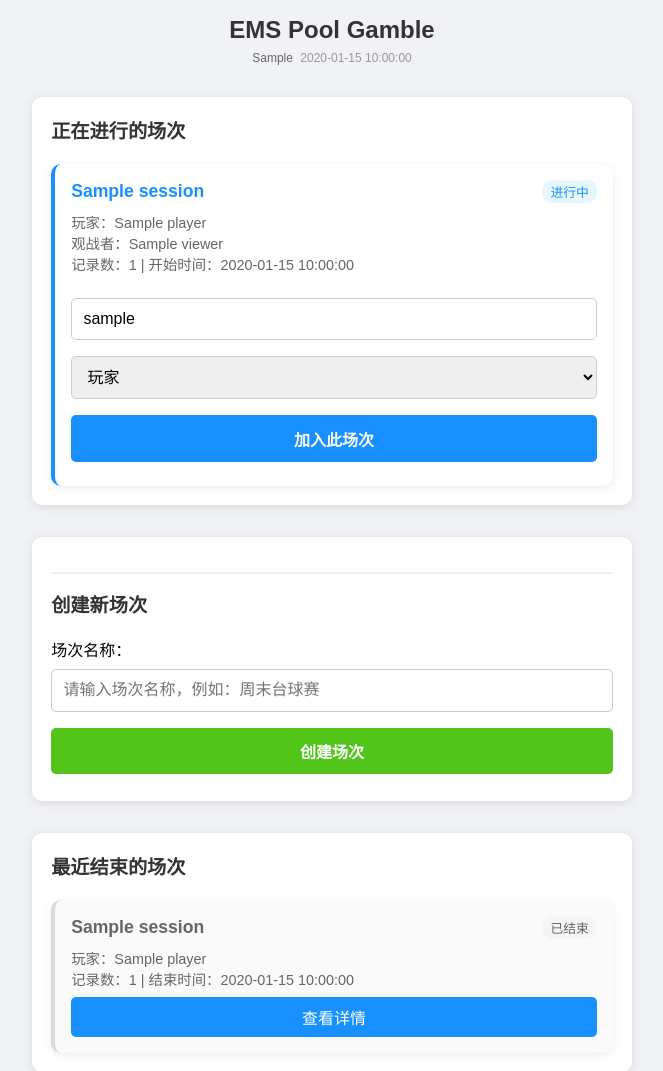
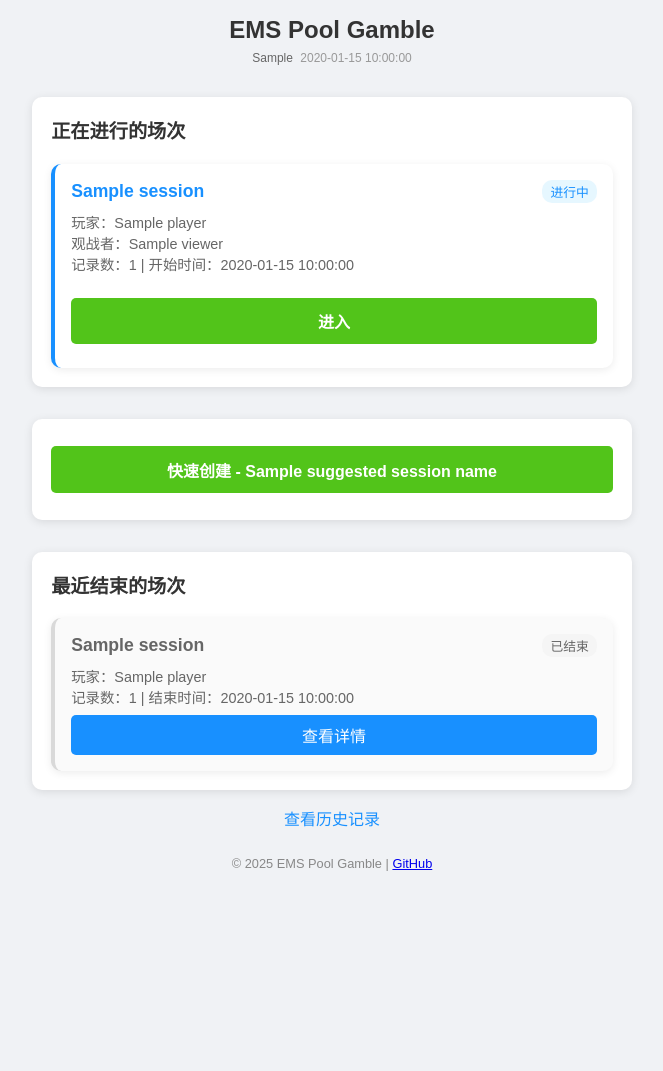
Before and after one commit to xiaoyuin/EMSPoolGamble, a Flask app: template templates/index.html in a window 1280 px wide. Shown: the top 1071 px of the page, without its empty margins (308-971 px from the left). After the commit the page ends 871 px from the top, so only its background shows below. Run offline with Flask 3, Linux system fonts and the light colour scheme; the template is opened without the code that fills it: most values are stand-ins (such as "Sample title", 1, 10 or a date in 2020).

Commit message:
Improve UI for fast creating

```diff
--- a/app.py
+++ b/app.py
@@ -21,6 +21,25 @@ DEFAULT_SCORE_OPTIONS = [1, 2, 3, 4, 5, 6, 7, 8, 9, 10]
 
 # 全局变量存储最近添加的玩家名字
 recent_players = []
+
+# 生成自动场次名称
+def generate_session_name():
+    now = datetime.datetime.now()
+    month = now.month
+    day = now.day
+    hour = now.hour
+
+    # 判断时间段
+    if 6 <= hour < 11:
+        time_period = "上午"
+    elif 11 <= hour < 14:
+        time_period = "中午"
+    elif 14 <= hour < 18:
+        time_period = "下午"
+    else:
+        time_period = "晚上"
+
+    return f"{month}月{day}号{time_period}场"
 
 # 尝试从文件加载历史数据
 def load_data():
@@ -92,11 +111,16 @@ def index():
         action = request.form.get('action')
 
         if action == 'create_session':
-            # 创建新场次
-            session_name = request.form['session_name'].strip()
-            if not session_name:
-                flash('场次名称不能为空', 'error')
-                return redirect(url_for('index'))
+            # 自动创建新场次，无需用户输入
+            session_name = generate_session_name()
+
+            # 如果已经存在相同名称的活跃场次，添加序号
+            existing_names = [s['name'] for s in sessions.values() if s.get('active', True)]
+            counter = 1
+            original_name = session_name
+            while session_name in existing_names:
+                counter += 1
+                session_name = f"{original_name} ({counter})"
 
             session_id = str(uuid.uuid4())
             sessions[session_id] = {
@@ -112,43 +136,19 @@ def index():
             # 保存数据
             save_data()
             flash(f'场次 "{session_name}" 创建成功', 'success')
-            return redirect(url_for('index'))
+            # 直接进入新创建的房间
+            return redirect(url_for('game', session_id=session_id))
 
         elif action == 'join_session':
-            # 加入现有场次
-            username = request.form['username'].strip()
-            role = request.form['role']  # player/viewer
+            # 直接加入现有场次，所有人都是玩家
             session_id = request.form['session_id']
-
-            # 验证用户名
-            if not username:
-                flash('用户名不能为空', 'error')
-                return redirect(url_for('index'))
 
             if session_id not in sessions:
                 flash('场次不存在', 'error')
                 return redirect(url_for('index'))
 
-            # 注册用户
-            if role == 'player':
-                sessions[session_id]['players'].add(username)
-                # 确保新玩家在scores字典中有条目
-                if username not in sessions[session_id]['scores']:
-                    sessions[session_id]['scores'][username] = 0
-            else:
-                sessions[session_id]['viewers'].add(username)
-
-            session['username'] = username
-            session['role'] = role
-            session['session_id'] = session_id
-
-            # 记录用户名到浏览器缓存
-            session['last_username'] = username
-
-            # 保存数据
-            save_data()
-
-            return redirect(url_for('game'))
+            # 直接跳转到游戏页面，无需登录
+            return redirect(url_for('game', session_id=session_id))
 
     # 获取所有活跃的场次
     active_sessions = {k: v for k, v in sessions.items() if v.get('active', True)}
@@ -166,75 +166,32 @@ def index():
         reverse=True
     )[:3]
 
-    # 获取上次登录的用户名
-    last_username = session.get('last_username', '')
-
-    # 检查用户当前的session_id是否仍然有效（场次是否还在进行中）
-    current_session_id = session.get('session_id')
-    if current_session_id:
-        if current_session_id not in sessions or not sessions[current_session_id].get('active', True):
-            # 清除无效的session信息
-            session.pop('session_id', None)
-            if current_session_id not in sessions:
-                flash('您所在的场次已被删除', 'error')
-            else:
-                flash('您所在的场次已结束', 'error')
-
     return render_template('index.html',
                          active_sessions=sorted_active_sessions,
                          ended_sessions=sorted_ended_sessions,
-                         last_username=last_username,
                          sessions=sessions,
+                         suggested_session_name=generate_session_name(),
                          app_version=APP_VERSION,
                          app_name=APP_NAME,
                          version_date=VERSION_DATE)
 
-@app.route('/game', methods=['GET', 'POST'])
-def game():
-    # 游戏主界面
-    session_id = session.get('session_id')
-    username = session.get('username')
-    role = session.get('role')
+@app.route('/game')
+@app.route('/game/<session_id>')
+def game(session_id=None):
+    # 游戏主界面 - 通过URL参数或session获取session_id
+    if session_id is None:
+        session_id = session.get('session_id')
 
     if not session_id or session_id not in sessions:
+        flash('请先选择一个场次', 'error')
         return redirect(url_for('index'))
 
     game_session = sessions[session_id]
 
     # 检查场次是否已被结束
     if not game_session.get('active', True):
-        # 清除用户的session信息
-        session.pop('session_id', None)
-        flash('该场次已经结束，您已被自动退出', 'error')
+        flash('该场次已经结束', 'error')
         return redirect(url_for('index'))
-
-    if request.method == 'POST' and role == 'player':
-        winner = request.form['winner']
-        loser = request.form['loser']
-        score = int(request.form['score'])
-
-        # 验证
-        if winner == loser:
-            flash('胜者和败者不能是同一个玩家', 'error')
-        elif winner not in game_session['players'] or loser not in game_session['players']:
-            flash('选择的玩家不在当前场次中', 'error')
-        else:
-            # 记录本次计分
-            record_data = {
-                'winner': winner,
-                'loser': loser,
-                'score': score,
-                'timestamp': datetime.datetime.now().strftime('%Y-%m-%d %H:%M:%S')
-            }
-            game_session['records'].append(record_data)
-
-            # 更新分数
-            game_session['scores'][winner] += score
-            game_session['scores'][loser] -= score
-
-            # 保存数据
-            save_data()
-            flash('成功记录分数', 'success')
 
     # 准备玩家列表，按分数排序
     # 确保所有玩家都在scores字典中有条目
@@ -250,13 +207,11 @@ def game():
 
     return render_template(
         'game.html',
+        session_id=session_id,
         session=game_session,
-        username=username,
-        role=role,
         score_options=DEFAULT_SCORE_OPTIONS,
         sorted_players=sorted_players,
         recent_players=recent_players,  # 传递最近玩家列表
-        default_loser=next((p for p in game_session['players'] if p != username), ''),
         app_version=APP_VERSION
     )
 
@@ -289,26 +244,13 @@ def history():
                           total_scores=sorted_total_scores,
                           app_version=APP_VERSION)
 
-@app.route('/logout')
-def logout():
-    session.clear()
-    flash('您已成功退出', 'success')
-    return redirect(url_for('index'))
 
-@app.route('/end_session')
-def end_session():
+@app.route('/end_session/<session_id>')
+def end_session(session_id):
     # 结束当前场次
-    session_id = session.get('session_id')
-    username = session.get('username')
-    role = session.get('role')
-
-    if not session_id or session_id not in sessions:
+    if session_id not in sessions:
+        flash('场次不存在', 'error')
         return redirect(url_for('index'))
-
-    # 验证权限
-    if role != 'player':
-        flash('只有玩家可以结束场次', 'error')
-        return redirect(url_for('game'))
 
     # 标记为非活跃
     sessions[session_id]['active'] = False
@@ -333,41 +275,30 @@ def api_scores():
     else:
         return jsonify({'error': 'Invalid session ID'}), 400
 
-@app.route('/add_player', methods=['POST'])
-def add_player():
+@app.route('/add_player/<session_id>', methods=['POST'])
+def add_player(session_id):
     global recent_players
     # 在游戏中添加新玩家
-    session_id = session.get('session_id')
-    username = session.get('username')
-    role = session.get('role')
-
-    if not session_id or session_id not in sessions:
+    if session_id not in sessions:
+        flash('场次不存在', 'error')
         return redirect(url_for('index'))
 
     game_session = sessions[session_id]
 
     # 检查场次是否已被结束
     if not game_session.get('active', True):
-        session.pop('session_id', None)
-        flash('该场次已经结束，您已被自动退出', 'error')
+        flash('该场次已经结束', 'error')
         return redirect(url_for('index'))
-
-    # 验证权限
-    if role != 'player':
-        flash('只有玩家可以添加新玩家', 'error')
-        return redirect(url_for('game'))
 
     new_player_name = request.form['new_player_name'].strip()
     if not new_player_name:
         flash('玩家名称不能为空', 'error')
-        return redirect(url_for('game'))
-
-    game_session = sessions[session_id]
+        return redirect(url_for('game', session_id=session_id))
 
     # 检查玩家是否已存在
     if new_player_name in game_session['players'] or new_player_name in game_session['viewers']:
         flash('该用户名已存在', 'error')
-        return redirect(url_for('game'))
+        return redirect(url_for('game', session_id=session_id))
 
     # 添加玩家
     game_session['players'].add(new_player_name)
@@ -384,29 +315,17 @@ def add_player():
     save_data()
 
     flash(f'玩家 "{new_player_name}" 添加成功', 'success')
-    return redirect(url_for('game'))
+    return redirect(url_for('game', session_id=session_id))
 
 @app.route('/delete_session/<session_id>')
 def delete_session(session_id):
     # 删除场次
-    username = session.get('username')
-    role = session.get('role')
-
     if session_id not in sessions:
         flash('场次不存在', 'error')
         return redirect(url_for('history'))
 
-    # 验证权限：只有玩家才能删除场次
-    if role != 'player' or username not in sessions[session_id]['players']:
-        flash('只有该场次的玩家才能删除场次', 'error')
-        return redirect(url_for('session_detail', session_id=session_id))
-
     session_name = sessions[session_id]['name']
     del sessions[session_id]
-
-    # 如果删除的是当前场次，清除session
-    if session.get('session_id') == session_id:
-        session.pop('session_id', None)
 
     # 保存数据
     save_data()
@@ -436,35 +355,24 @@ def session_detail(session_id):
                          sorted_players=sorted_players,
                          app_version=APP_VERSION)
 
-@app.route('/delete_record/<int:record_index>', methods=['POST'])
-def delete_record(record_index):
+@app.route('/delete_record/<session_id>/<int:record_index>', methods=['POST'])
+def delete_record(session_id, record_index):
     # 删除计分记录
-    session_id = session.get('session_id')
-    username = session.get('username')
-    role = session.get('role')
-
-    if not session_id or session_id not in sessions:
+    if session_id not in sessions:
+        flash('场次不存在', 'error')
         return redirect(url_for('index'))
 
     game_session = sessions[session_id]
 
     # 检查场次是否已被结束
     if not game_session.get('active', True):
-        session.pop('session_id', None)
         flash('该场次已经结束，无法删除记录', 'error')
         return redirect(url_for('index'))
-
-    # 验证权限
-    if role != 'player':
-        flash('只有玩家可以删除计分记录', 'error')
-        return redirect(url_for('game'))
-
-    game_session = sessions[session_id]
 
     # 验证记录索引
     if record_index < 0 or record_index >= len(game_session['records']):
         flash('无效的记录索引', 'error')
-        return redirect(url_for('game'))
+        return redirect(url_for('game', session_id=session_id))
 
     # 获取要删除的记录
     record_to_delete = game_session['records'][record_index]
@@ -485,7 +393,50 @@ def delete_record(record_index):
     save_data()
 
     flash(f'已删除记录：{winner} 胜 {loser} ({score}分)', 'success')
-    return redirect(url_for('game'))
+    return redirect(url_for('game', session_id=session_id))
+
+@app.route('/add_score/<session_id>', methods=['POST'])
+def add_score(session_id):
+    # 记分功能
+    if session_id not in sessions:
+        flash('场次不存在', 'error')
+        return redirect(url_for('index'))
+
+    game_session = sessions[session_id]
+
+    # 检查场次是否已被结束
+    if not game_session.get('active', True):
+        flash('该场次已经结束', 'error')
+        return redirect(url_for('index'))
+
+    winner = request.form['winner']
+    loser = request.form['loser']
+    score = int(request.form['score'])
+
+    # 验证
+    if winner == loser:
+        flash('胜者和败者不能是同一个玩家', 'error')
+    elif winner not in game_session['players'] or loser not in game_session['players']:
+        flash('选择的玩家不在当前场次中', 'error')
+    else:
+        # 记录本次计分
+        record_data = {
+            'winner': winner,
+            'loser': loser,
+            'score': score,
+            'timestamp': datetime.datetime.now().strftime('%Y-%m-%d %H:%M:%S')
+        }
+        game_session['records'].append(record_data)
+
+        # 更新分数
+        game_session['scores'][winner] += score
+        game_session['scores'][loser] -= score
+
+        # 保存数据
+        save_data()
+        flash('成功记录分数', 'success')
+
+    return redirect(url_for('game', session_id=session_id))
 
 if __name__ == '__main__':
     port = int(os.environ.get('PORT', 5000))
--- a/templates/index.html
+++ b/templates/index.html
@@ -3,12 +3,7 @@
 <head>
     <meta charset="UTF-8">
     <meta name="viewport" content="width=device-width, initial-scale=1.0">
-    <title>EMS Pool Gamble -     <div class="footer">
-        <p>© 2025 EMS Pool Gamble {{ app_version }} |
-           <a href="https://github.com/xiaoyuin/EMSPoolGamble" target="_blank" rel="noopener">GitHub</a> |
-           <a href="https://opensource.org/licenses/MIT" target="_blank" rel="noopener">MIT License</a>
-        </p>
-    </div>次</title>
+    <title>EMS Pool Gamble - 台球比赛记分系统</title>
     <style>
         body { font-family: sans-serif; max-width: 600px; margin: 0 auto; padding: 1em; background-color: #f0f2f5; }
         .card { background: #ffffff; border-radius: 10px; padding: 1.2em; margin-top: 2em; box-shadow: 0 2px 10px rgba(0,0,0,0.1); }
@@ -33,7 +28,6 @@
         .session-header { display: flex; justify-content: space-between; align-items: center; margin-bottom: 0.5em; }
         .session-name { font-weight: bold; color: #1890ff; font-size: 1.1em; }
         .session-info { color: #666; font-size: 0.9em; margin-bottom: 0.5em; }
-        .create-session-section { border-top: 2px solid #f0f0f0; padding-top: 1em; margin-top: 1em; }
         .join-form { margin-top: 0.5em; }
         .section-title { font-size: 1.2em; font-weight: bold; color: #333; margin-bottom: 1em; }
         .btn-danger { background: #ff4d4f; }
@@ -77,25 +71,6 @@
         {% endif %}
     {% endwith %}
 
-    <!-- 显示当前登录状态 -->
-    {% if session.username %}
-    <div class="login-status">
-        <div class="user-info">
-            当前登录：{{ session.username }}
-            <span class="status-badge {% if session.role == 'player' %}status-active{% else %}status-ended{% endif %}">
-                {{ '玩家' if session.role == 'player' else '观战者' }}
-            </span>
-            <a href="/logout" class="logout-btn">退出登录</a>
-        </div>
-        {% if session.session_id and sessions.get(session.session_id) %}
-        <div class="session-info">
-            当前场次：{{ sessions[session.session_id].get('name', '未命名场次') }}
-            <a href="/game" class="game-link">→ 进入游戏</a>
-        </div>
-        {% endif %}
-    </div>
-    {% endif %}
-
     <!-- 如果没有活跃场次的提示，移到最上面 -->
     {% if not active_sessions %}
     <div class="card">
@@ -123,12 +98,7 @@
                 <form method="post" class="join-form">
                     <input type="hidden" name="action" value="join_session">
                     <input type="hidden" name="session_id" value="{{ session_id }}">
-                    <input type="text" name="username" placeholder="请输入您的用户名" value="{{ last_username }}" required>
-                    <select name="role" title="选择身份">
-                        <option value="player">玩家</option>
-                        <option value="viewer">观战者</option>
-                    </select>
-                    <button type="submit">加入此场次</button>
+                    <button type="submit" class="btn-success">进入</button>
                 </form>
             </div>
         </div>
@@ -138,15 +108,11 @@
 
     <!-- 创建新场次 -->
     <div class="card">
-        <div class="create-session-section">
-            <div class="section-title">创建新场次</div>
-            <form method="post">
-                <input type="hidden" name="action" value="create_session">
-                <label>场次名称：</label>
-                <input type="text" name="session_name" required placeholder="请输入场次名称，例如：周末台球赛">
-                <button type="submit" class="btn-success">创建场次</button>
-            </form>
-        </div>
+        <form method="post">
+            <input type="hidden" name="action" value="create_session">
+            <button type="submit" class="btn-success btn-full">快速创建 - {{ suggested_session_name }}</button>
+        </form>
+    </div>
     </div>
 
     <!-- 最近结束的场次 -->
```
Also changed, not shown: templates/game.html (+26 -21 lines).
